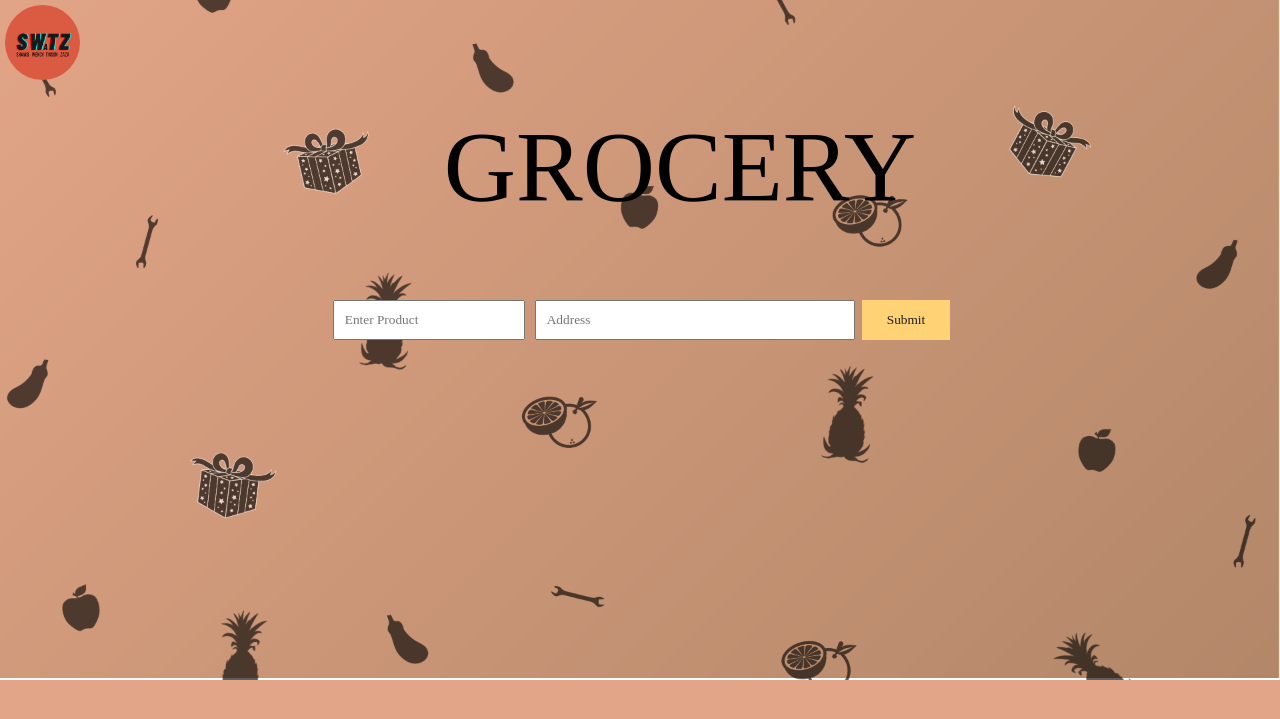
After one commit to wentermelon/swtz_grocerydeals, a Flask app: template templates/landingPage.html in a window 1280 px wide. The commit adds this page. Shown: the top 719 px of the page. Run offline with Flask 2, Linux system fonts and the light colour scheme; the template is opened without the code that fills it, so the values that code supplies are empty; some web fonts are replaced.

Commit message:
Landing page 90% complete

```diff
--- a/app.py
+++ b/app.py
@@ -5,7 +5,7 @@ app = Flask(__name__)
 
 @app.route("/")
 def index():
-    return render_template("index.html")
+    return render_template("landingPage.html")
 
 
 @app.route("/productQuery", methods=['POST'])
--- a/static/stylesheets/styles.css
+++ b/static/stylesheets/styles.css
@@ -2,93 +2,86 @@
   margin: 0;
   padding: 0;
 }
-
 #desiredProduct {
   display: flex;
   justify-content: center;
   align-items: center;
   height: 80vh;
 }
-
 #product {
+  font-family: screentext;
   width: 15%;
   padding: 10px 10px;
   margin: 8px 5px;
   box-sizing: border-box;
 }
-
 #address {
+  font-family: screentext;
   width: 25%;
   padding: 10px 10px;
   margin: 8px 5px;
   box-sizing: border-box;
 }
-
 input[type="submit"] {
+  font-family: screentext;
   background-color: #ffd275;
   border: none;
-  color: #a57f60;
+  color: #1f1e1e;
   padding: 12px 25px;
-  text-decoration: none;
   margin: 4px 2px;
   cursor: pointer;
 }
 
-#gradientbackground {
-  height: 615px;
-  background-attachment: fixed;
-  background-color: rgb(
-    165,
-    127,
-    96
-  ); /* For browsers that do not support gradients */
-  background-image: linear-gradient(
-    to bottom right,
-    rgb(227, 165, 135),
-    rgb(165, 127, 96)
-  ); /* Standard syntax (must be last) */
-}
-
-div.fixed {
+div.logo {
   position: fixed;
   bottom: 1080;
   right: 1000;
   width: 120px;
 }
 
+div.title {
+  position: fixed;
+  top: 100;
+  left: 0;
+  width: 1360px;
+  align-items: center;
+}
+
 img {
-  /* border: 1px solid #ddd; */
-  border-radius: 4px;
+  border-radius: 50%;
   padding: 5px;
   width: 75px;
 }
-
 img:hover {
-  box-shadow: 0 0 1px 2px rgba(0, 140, 186, 0.5);
+  box-shadow: 0 0 1px 2px rgba(177, 37, 84, 0.5);
 }
-
 @font-face {
-  font-family: trial;
+  font-family: appname;
+  src: url("/static/css/fonts/Shink\ Font\ by\ Rifki\ \(7NTypes\).otf");
+}
+@font-face {
+  font-family: screentext;
   src: url("/static/css/fonts/Recursive-VariableFont_CASL\,CRSV\,MONO\,slnt\,wght.ttf");
 }
 body {
   background-color: rgb(227, 165, 135);
-  background-image: url("/static/css/img/silhouette-bg.png");
+  background-image: url("/static/css/img/BACKGROUND.png");
   background-size: cover;
   background-repeat: no-repeat;
   background-position: center;
 }
 h1 {
-  font-family: trial;
+  font-family: screentext;
   color: rgb(0, 0, 0);
-  text-align: center;
-  font-size: 75px;
+  font-size: 100px;
   font-weight: lighter;
+  text-align-last: center;
 }
 h2 {
-  font-family: "Verdana";
-  color: rgb(81, 24, 238);
-  text-align: left;
+  font-family: appname;
+  color: rgba(196, 147, 123, 0);
+  font-size: 80px;
+  text-align-last: center;
 }
 h3 {
   font-family: "Roboto";
--- /dev/null
+++ b/templates/landingPage.html
@@ -0,0 +1,48 @@
+<!DOCTYPE html>
+<html lang="en">
+  <head>
+    <meta charset="UTF-8" />
+    <meta name="viewport" content="width=device-width, initial-scale=1.0" />
+    <title>SWaTZ application</title>
+  </head>
+  <body>
+    {% extends 'layout.html' %} {% block body %}
+
+<!--LOGO IN CORNER-->
+    <div class="logo">
+      <a target="_blank" href="{{ url_for('static', filename='css/img/Logo.png') }}">
+        <img src="{{ url_for('static', filename='css/img/Logo.png') }}" alt="TEAM LOGO" />
+      </a>
+    </div>
+
+    <!-- <div class="github">
+        <img src="{{ url_for('static', filename='css/img/github.png') }}" alt="TEAM REPOSITORY" />
+    </div> -->
+
+<!--TITLE OF APP-->
+    <div class="title">
+      <h2> {} </h2>
+      <h1>GROCERY</h1> <!-- TITLE OF APPLICATION ON CENTER OF SCREEN-->
+    </div>
+
+<!--ENTRY FORM-->
+    <div class="container">
+      <form action="{{ url_for('data') }}" id="desiredProduct" method="POST">
+        <input type="text" placeholder="Enter Product" id="product" name="product"/>
+        <input type="text" placeholder="Address" id="address" name="address" />
+        <input type="submit"/>
+      </form>
+    </div>
+
+
+    {% endblock %}
+  </body>
+</html>
+
+<!--  all rgb colours
+Orange yellow crayola - 255,210,117
+earth yellow - 232,174,104
+cafe au lait - 165,127,96
+tumbleweed - 227,165,135
+fire opal - 219,90,66
+-->
```
Also changed, not shown: main.py (deleted, +0 -14 lines), static/css/template.css (deleted, +0 -73 lines), templates/home.html (deleted, +0 -29 lines), templates/index.html (deleted, +0 -47 lines).
